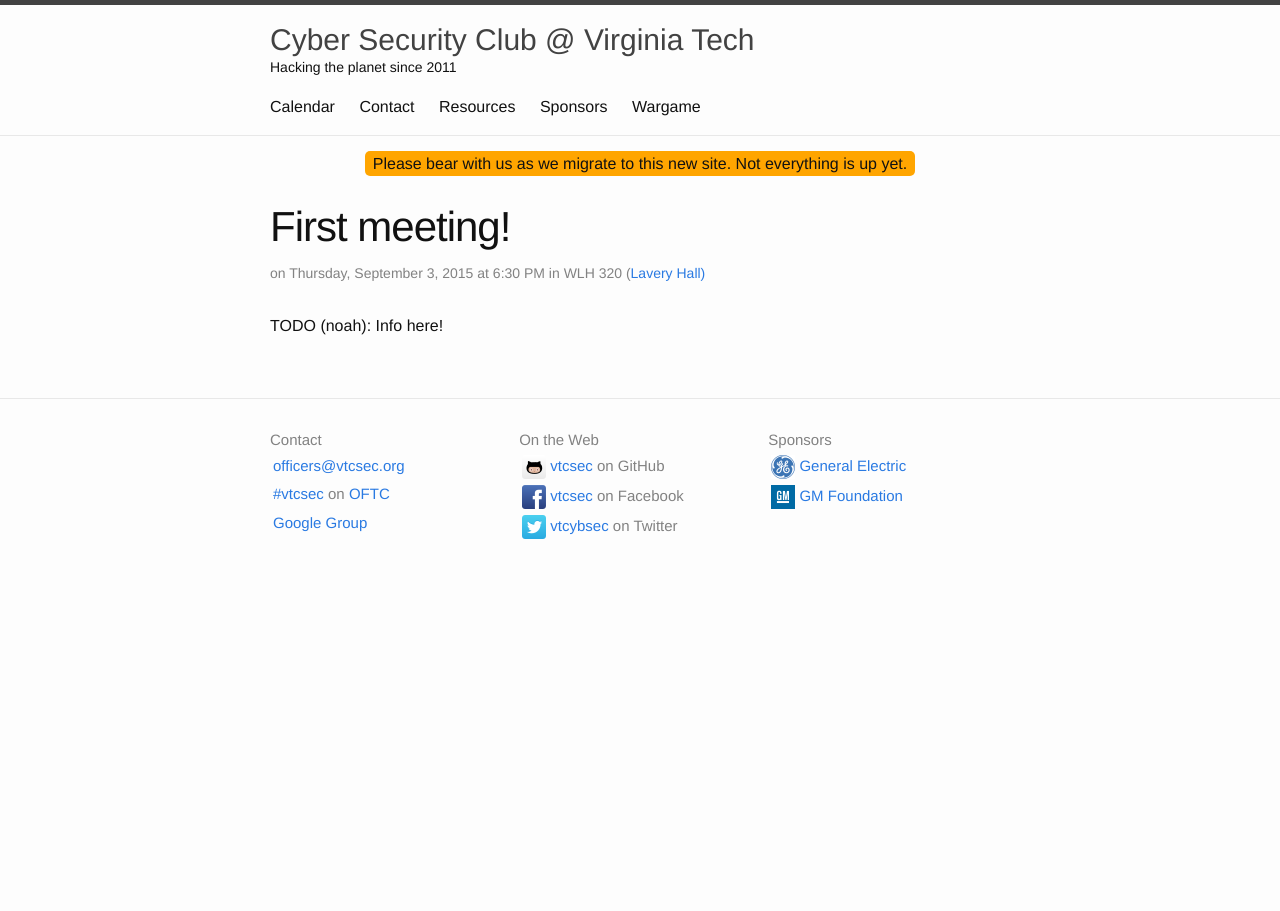
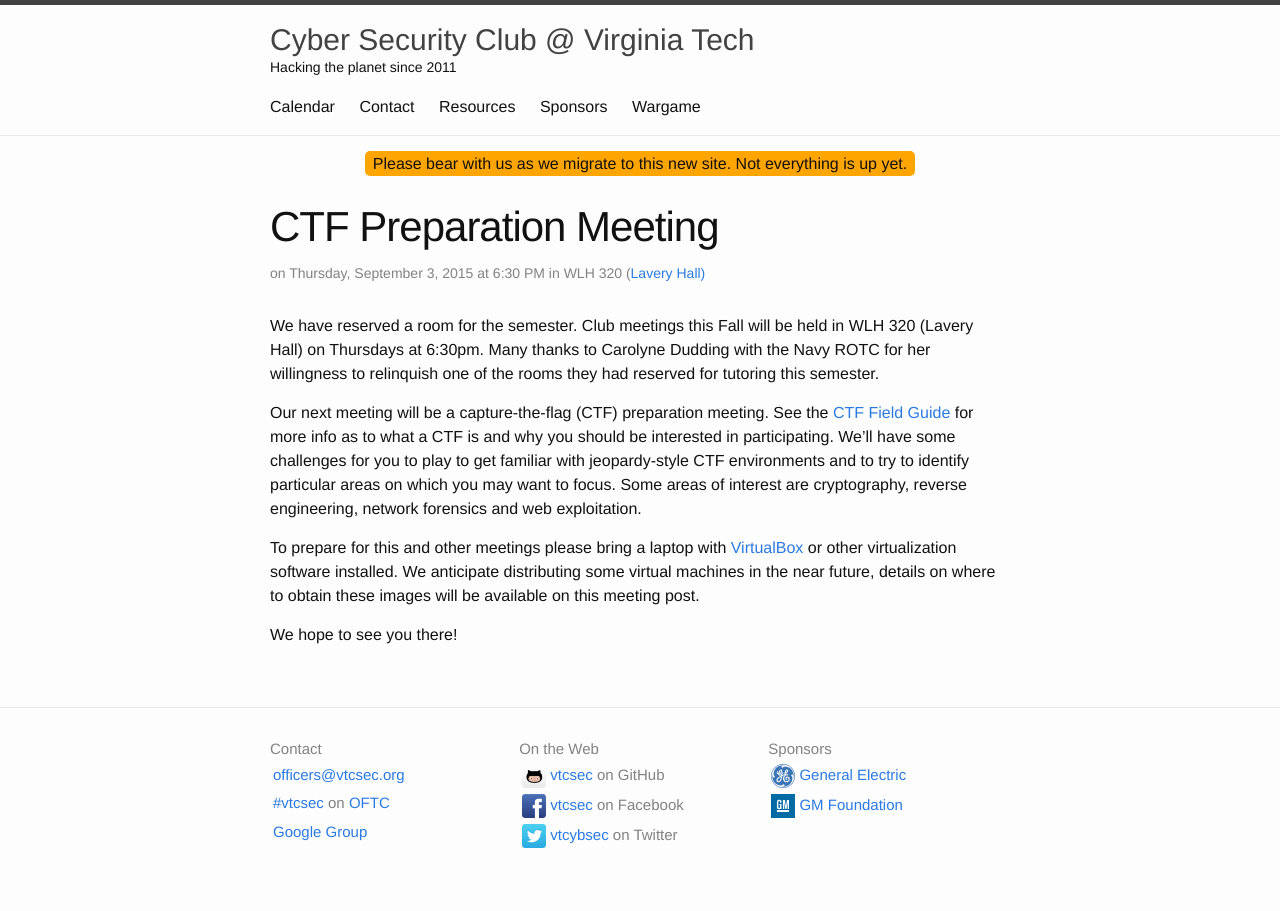
Before and after one commit to VTCSec/vtcsec.org, a Jekyll site: the page built from _meetings/2015-09-03-first-meeting.md, in a window 1280 px wide. Built offline with Jekyll 4.4.1, drawn with Linux system fonts in a browser that asks for light colours.

Commit message:
ctf prep meeting info 9/3/15

```diff
--- a/_meetings/2015-09-03-first-meeting.md
+++ b/_meetings/2015-09-03-first-meeting.md
@@ -1,4 +1,13 @@
 ---
-what:  "First meeting!"
+what:  "CTF Preparation Meeting"
 ---
-TODO (noah): Info here!
+We have reserved a room for the semester. Club meetings this Fall will be held in WLH 320 (Lavery Hall) on Thursdays at 6:30pm. Many thanks to Carolyne Dudding with the Navy ROTC for her willingness to relinquish one of the rooms they had reserved for tutoring this semester.
+
+Our next meeting will be a capture-the-flag (CTF) preparation meeting. See the [CTF Field Guide][ctfguide] for more info as to what a CTF is and why you should be interested in participating. We'll have some challenges for you to play to get familiar with jeopardy-style CTF environments and to try to identify particular areas on which you may want to focus. Some areas of interest are cryptography, reverse engineering, network forensics and web exploitation.
+
+To prepare for this and other meetings please bring a laptop with [VirtualBox][virtualbox] or other virtualization software installed. We anticipate distributing some virtual machines in the near future, details on where to obtain these images will be available on this meeting post.
+
+We hope to see you there!
+
+[virtualbox]: https://www.virtualbox.org/
+[ctfguide]: https://trailofbits.github.io/ctf/
```
Also changed, not shown: sponsors.md (+1 -1 lines).
